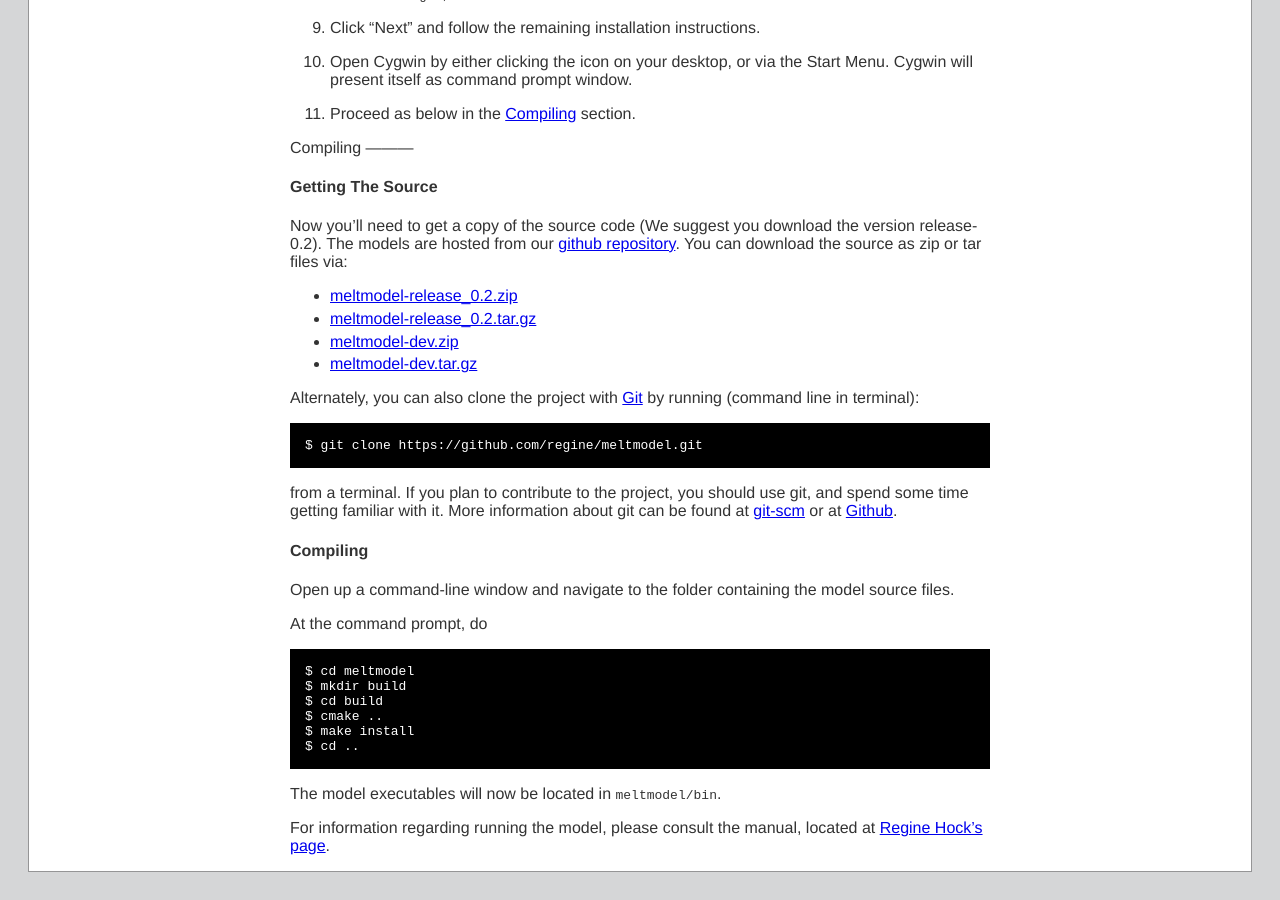
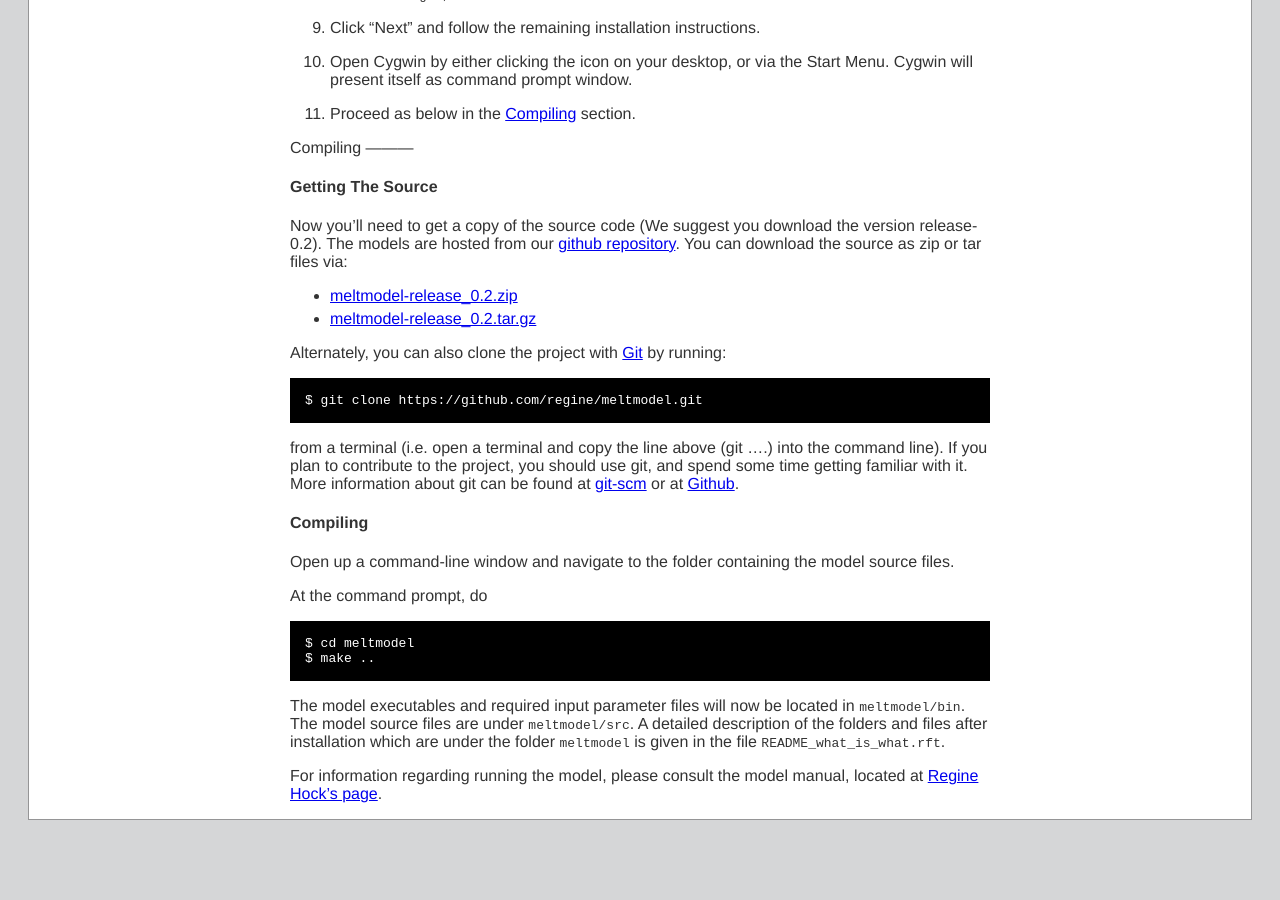
Before and after one commit to regine/meltmodel, a Jekyll site: the page built from install.md, in a window 1280 px wide and 900 px high, scrolled down 1483 px. Built offline with Jekyll 4.4.1, drawn with Linux system fonts in a browser that asks for light colours; Markdown is read by kramdown in place of the engine named in the settings; after the commit the page ends 2331 px from its top, so only the background shows below that.

Commit message:
homepage updated for making workflows clearer

````diff
--- a/install.md
+++ b/install.md
@@ -107,15 +107,13 @@ You can download the source as zip or tar files via:
 
 -  [meltmodel-release\_0.2.zip]({{%page.repo%}}/zipball/release_0.2)
 -  [meltmodel-release\_0.2.tar.gz]({{%page.repo%}}/tarball/release_0.2)
--  [meltmodel-dev.zip]({{%page.repo%}}/zipball/dev)
--  [meltmodel-dev.tar.gz]({{%page.repo%}}/tarball/dev)
 
 Alternately, you can also clone the project with [Git](http://git-scm.com) by
-running (command line in terminal):
+running:
 
     $ git clone https://github.com/regine/meltmodel.git
 
-from a terminal. If you plan to contribute to the
+from a terminal (i.e. open a terminal and copy the line above (git ....) into the command line). If you plan to contribute to the
 project, you should use git, and spend some time getting
 familiar with it. More information about git can be
 found at [git-scm](http://git-scm.com/) or at
@@ -130,13 +128,10 @@ model source files.
 At the command prompt, do
 
     $ cd meltmodel
-    $ mkdir build
-    $ cd build
-    $ cmake ..
-    $ make install
-    $ cd ..
+    $ make ..
 
-The model executables will now be located in ```meltmodel/bin```.
+The model executables and required input parameter files will now be located in ```meltmodel/bin```. The model source files are under ```meltmodel/src```.
+A detailed description of the folders and files after installation which are under the folder ```meltmodel``` is given in the file ```README_what_is_what.rft```.
 
 For information regarding running the model, please consult
-the manual, located at [Regine Hock's page](http://gi.alaska.edu/~regine/meltmodel).
+the model manual, located at [Regine Hock's page](http://gi.alaska.edu/~regine/meltmodel).
````
Also changed, not shown: index.md (+8 -7 lines), references.md (+1 -1 lines), README.md.
